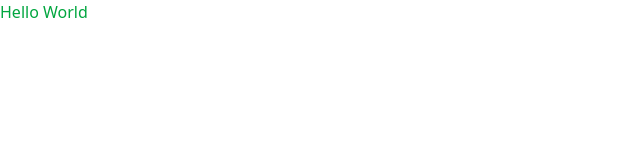
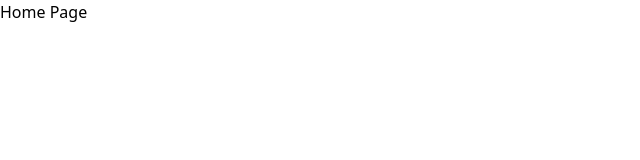
Before and after one commit to vinicius-lima-barbosa/teste_SUN4, a React (Vite) app in the folder questao_5/: page / in a window 1280 px wide. Shown: the top 160 px of the page, without its empty margins (0-640 px from the left). Built offline with nearby package versions, Linux system fonts and the light colour scheme.

Commit message:
feat: add routes w/ react-router-dom

```diff
--- a/questao_5/package.json
+++ b/questao_5/package.json
@@ -11,7 +11,8 @@
   },
   "dependencies": {
     "react": "^19.1.0",
-    "react-dom": "^19.1.0"
+    "react-dom": "^19.1.0",
+    "react-router-dom": "^7.6.2"
   },
   "devDependencies": {
     "@eslint/js": "^9.25.0",
--- a/questao_5/src/App.tsx
+++ b/questao_5/src/App.tsx
@@ -1,9 +1,16 @@
-function App() {
+import { BrowserRouter, Routes, Route } from "react-router-dom";
+import Index from "./pages/Index";
+import NotFound from "./pages/NotFound";
+
+const App = () => {
   return (
-    <div>
-      <h1 className="text-green-600">Hello World</h1>
-    </div>
+    <BrowserRouter>
+      <Routes>
+        <Route path="/" element={<Index />} />
+        <Route path="*" element={<NotFound />} />
+      </Routes>
+    </BrowserRouter>
   );
-}
+};
 
 export default App;
--- /dev/null
+++ b/questao_5/src/pages/Index.tsx
@@ -0,0 +1,9 @@
+const Index = () => {
+  return (
+    <div>
+      <h1>Home Page</h1>
+    </div>
+  );
+};
+
+export default Index;
--- /dev/null
+++ b/questao_5/src/pages/NotFound.tsx
@@ -0,0 +1,9 @@
+const NotFound = () => {
+  return (
+    <div>
+      <h1>Page Not found</h1>
+    </div>
+  );
+};
+
+export default NotFound;
```
Also changed, not shown: 1 other file (tests, documents, lock files or other folders).
